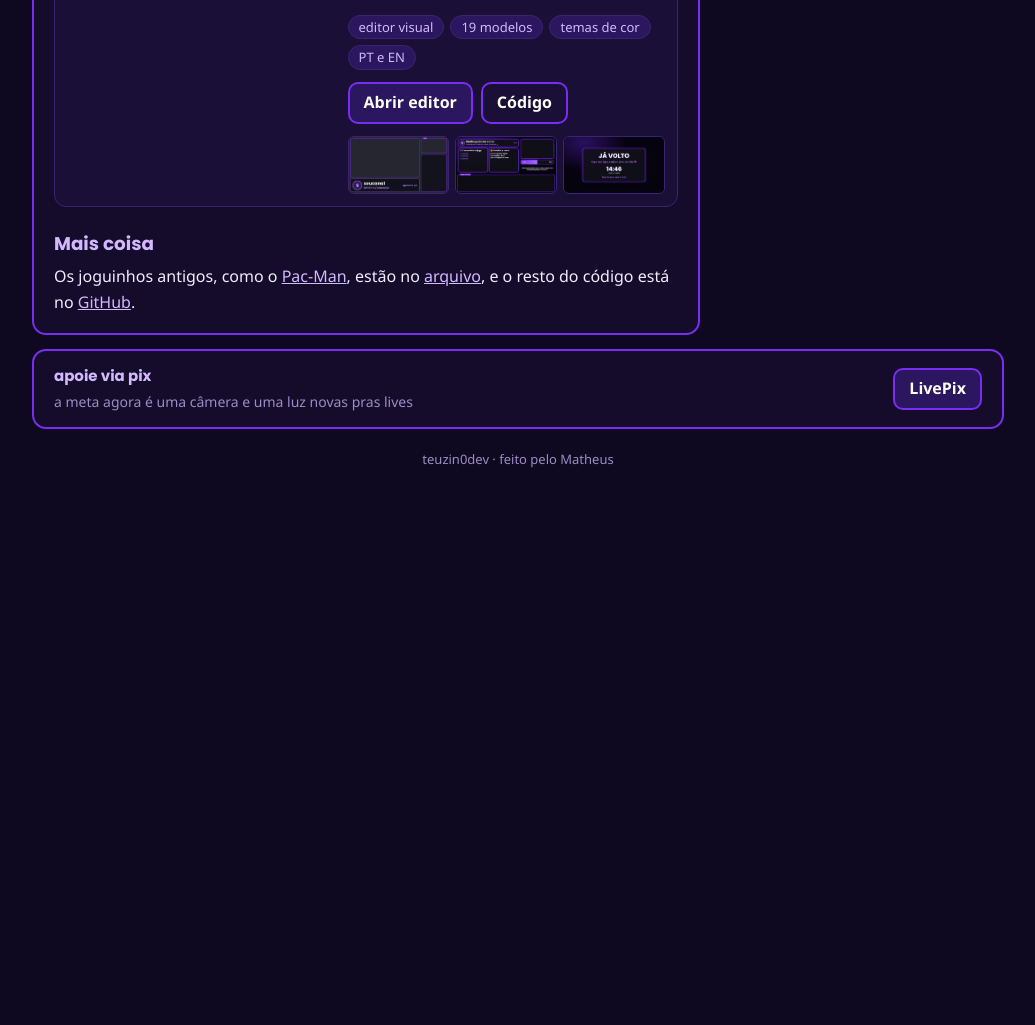
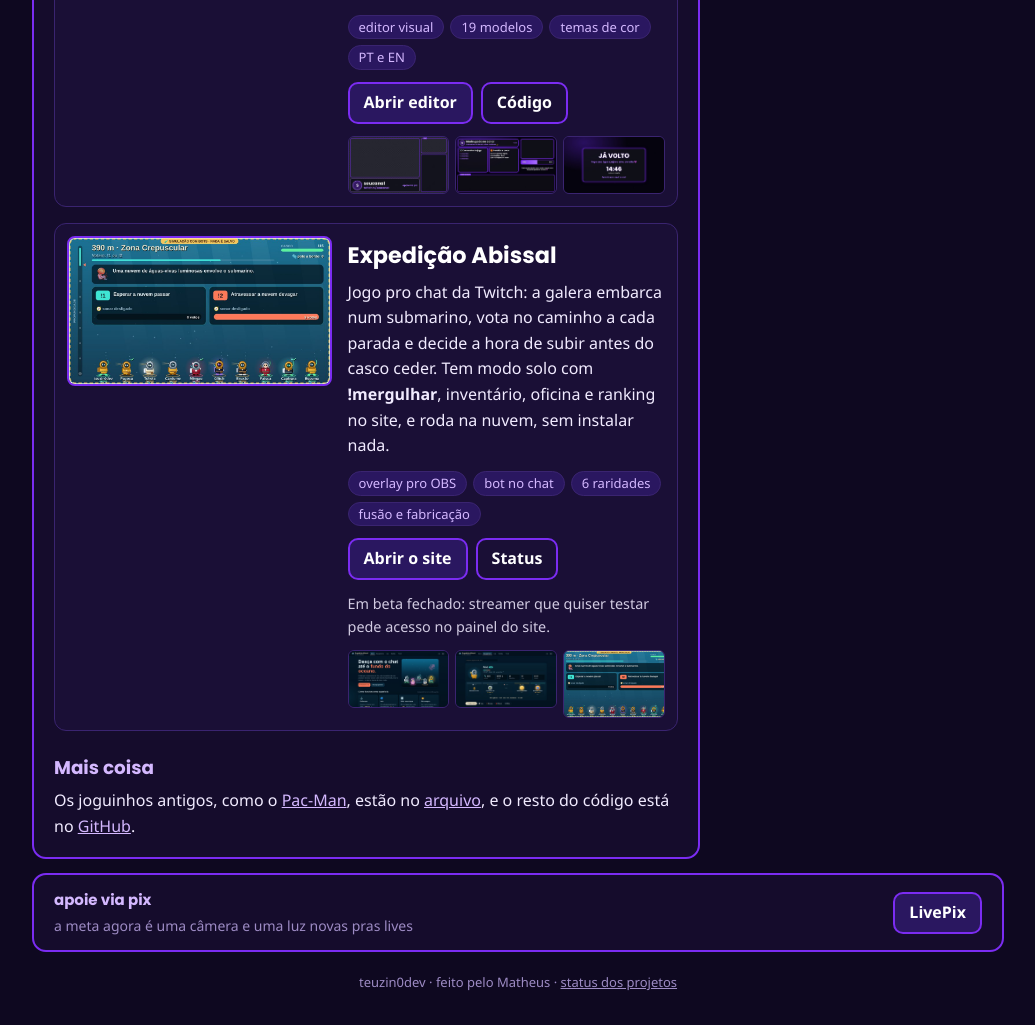
Before and after one commit to dieguesmosken/dieguesmosken.github.io, a PHP site: page /projetos.html in a window 1280 px wide. Shown: the part 795-1820 px from the top of the page, without its empty margins (122-1157 px from the left). Before the commit the page ends 1263 px from the top, so only its background shows below. Run offline with PHP 8.4, Linux system fonts and the light colour scheme.

Commit message:
Expedição Abissal nos projetos e link da página de status no rodapé
Co-Authored-By: Claude Opus 5.5 <noreply@anthropic.com>
Claude-Session: https://claude.ai/code/session_01Tjkhxz1NPZ8e4VAtNpyTAG

```diff
--- a/index.html
+++ b/index.html
@@ -10,7 +10,7 @@
 <meta property="og:image" content="https://www.teuzin.com.br/assets/Img/teyo.png">
 <link rel="icon" href="assets/Img/teyo-icon.png">
 <link rel="preconnect" href="https://fonts.googleapis.com"><link rel="preconnect" href="https://fonts.gstatic.com" crossorigin><link href="https://fonts.googleapis.com/css2?family=Poppins:wght@600;700;800&display=swap" rel="stylesheet">
-<link rel="stylesheet" href="style.css?v=5">
+<link rel="stylesheet" href="style.css?v=6">
 </head>
 <body>
 <div class="pagina">
@@ -30,6 +30,7 @@
 <div class="destaque">
 <a href="https://www.teuzin.com.br/TeuzinBetterChat/config-chat.html"><img src="assets/Img/projetos/chat-demo.jpg" alt="Chat pro OBS" loading="lazy"><span><b>TeuzinBetterChat</b><small>chat bonito pro OBS, com fotos</small></span></a>
 <a href="https://www.teuzin.com.br/OverlayKit/editor.html"><img src="assets/Img/projetos/overlaykit-jogo.jpg" alt="Overlay editável" loading="lazy"><span><b>OverlayKit</b><small>monte seu overlay arrastando</small></span></a>
+<a href="https://expedicao-abissal.vercel.app"><img src="assets/Img/projetos/expedicao-demo.jpg" alt="Expedição Abissal no overlay da live" loading="lazy"><span><b>Expedição Abissal</b><small>jogo de submarino pro chat da live</small></span></a>
 </div>
 <p style="margin-top:10px"><a href="projetos.html">ver todos os projetos →</a></p>
 <h2>Explorar</h2>
@@ -57,7 +58,7 @@
 <div><b>apoie via pix</b><br><span>a meta agora é uma câmera e uma luz novas pras lives</span></div>
 <a class="btn" href="https://livepix.gg/teuzin0dev">LivePix</a>
 </footer>
-<p class="rodape">teuzin0dev · feito pelo Matheus</p>
+<p class="rodape">teuzin0dev · feito pelo Matheus · <a href="https://teuzin0dev.statuspage.io">status dos projetos</a></p>
 </div>
 
 </body>
--- a/lives.html
+++ b/lives.html
@@ -10,7 +10,7 @@
 <meta property="og:image" content="https://www.teuzin.com.br/assets/Img/teyo.png">
 <link rel="icon" href="assets/Img/teyo-icon.png">
 <link rel="preconnect" href="https://fonts.googleapis.com"><link rel="preconnect" href="https://fonts.gstatic.com" crossorigin><link href="https://fonts.googleapis.com/css2?family=Poppins:wght@600;700;800&display=swap" rel="stylesheet">
-<link rel="stylesheet" href="style.css?v=5">
+<link rel="stylesheet" href="style.css?v=6">
 </head>
 <body>
 <div class="pagina">
@@ -47,7 +47,7 @@
 <div><b>apoie via pix</b><br><span>a meta agora é uma câmera e uma luz novas pras lives</span></div>
 <a class="btn" href="https://livepix.gg/teuzin0dev">LivePix</a>
 </footer>
-<p class="rodape">teuzin0dev · feito pelo Matheus</p>
+<p class="rodape">teuzin0dev · feito pelo Matheus · <a href="https://teuzin0dev.statuspage.io">status dos projetos</a></p>
 </div>
 
 </body>
--- a/programacao.html
+++ b/programacao.html
@@ -10,7 +10,7 @@
 <meta property="og:image" content="https://www.teuzin.com.br/assets/Img/teyo.png">
 <link rel="icon" href="assets/Img/teyo-icon.png">
 <link rel="preconnect" href="https://fonts.googleapis.com"><link rel="preconnect" href="https://fonts.gstatic.com" crossorigin><link href="https://fonts.googleapis.com/css2?family=Poppins:wght@600;700;800&display=swap" rel="stylesheet">
-<link rel="stylesheet" href="style.css?v=5">
+<link rel="stylesheet" href="style.css?v=6">
 </head>
 <body>
 <div class="pagina">
@@ -48,7 +48,7 @@
 <div><b>apoie via pix</b><br><span>a meta agora é uma câmera e uma luz novas pras lives</span></div>
 <a class="btn" href="https://livepix.gg/teuzin0dev">LivePix</a>
 </footer>
-<p class="rodape">teuzin0dev · feito pelo Matheus</p>
+<p class="rodape">teuzin0dev · feito pelo Matheus · <a href="https://teuzin0dev.statuspage.io">status dos projetos</a></p>
 </div>
 <script>
 fetch('https://api.github.com/users/dieguesmosken/repos?sort=pushed&per_page=14')
--- a/projetos.html
+++ b/projetos.html
@@ -4,13 +4,13 @@
 <meta charset="UTF-8">
 <meta name="viewport" content="width=device-width, initial-scale=1.0">
 <title>Projetos · teuzin0dev</title>
-<meta name="description" content="Projetos do teuzin0dev: TeuzinBetterChat e OverlayKit, ferramentas gratuitas pra quem faz live.">
+<meta name="description" content="Projetos do teuzin0dev: TeuzinBetterChat, OverlayKit e o jogo Expedição Abissal, feitos pra quem faz live.">
 <meta property="og:title" content="Programação · teuzin0dev">
 <meta property="og:description" content="Ferramentas gratuitas pra streamers: chat pro OBS e overlay editável.">
 <meta property="og:image" content="https://www.teuzin.com.br/assets/Img/teyo.png">
 <link rel="icon" href="assets/Img/teyo-icon.png">
 <link rel="preconnect" href="https://fonts.googleapis.com"><link rel="preconnect" href="https://fonts.gstatic.com" crossorigin><link href="https://fonts.googleapis.com/css2?family=Poppins:wght@600;700;800&display=swap" rel="stylesheet">
-<link rel="stylesheet" href="style.css?v=5">
+<link rel="stylesheet" href="style.css?v=6">
 </head>
 <body>
 <div class="pagina">
@@ -45,6 +45,18 @@
 </div>
 </article>
 
+<article class="proj">
+<a class="shot" href="https://expedicao-abissal.vercel.app"><img src="assets/Img/projetos/expedicao-overlay.jpg" alt="Overlay da Expedição Abissal com a tripulação votando" loading="lazy"></a>
+<div class="info">
+<h2>Expedição Abissal</h2>
+<p>Jogo pro chat da Twitch: a galera embarca num submarino, vota no caminho a cada parada e decide a hora de subir antes do casco ceder. Tem modo solo com <b>!mergulhar</b>, inventário, oficina e ranking no site, e roda na nuvem, sem instalar nada.</p>
+<ul class="tags"><li>overlay pro OBS</li><li>bot no chat</li><li>6 raridades</li><li>fusão e fabricação</li></ul>
+<p class="acoes"><a class="btn" href="https://expedicao-abissal.vercel.app">Abrir o site</a> <a class="btn sec" href="https://teuzin0dev.statuspage.io">Status</a></p>
+<p style="font-size:.9rem;opacity:.85">Em beta fechado: streamer que quiser testar pede acesso no painel do site.</p>
+<div class="mini"><img src="assets/Img/projetos/expedicao-site.jpg" alt="Página inicial do site do jogo" loading="lazy"><img src="assets/Img/projetos/expedicao-inventario.jpg" alt="Inventário com equipamentos" loading="lazy"><img src="assets/Img/projetos/expedicao-demo.jpg" alt="Tripulação no overlay" loading="lazy"></div>
+</div>
+</article>
+
 <h2>Mais coisa</h2>
 <p>Os joguinhos antigos, como o <a href="archive/jogos/PACMAN-JS/index.html">Pac-Man</a>, estão no <a href="archive/index.html">arquivo</a>, e o resto do código está no <a href="https://github.com/dieguesmosken">GitHub</a>.</p>
 </main>
@@ -65,5 +77,5 @@
 <div><b>apoie via pix</b><br><span>a meta agora é uma câmera e uma luz novas pras lives</span></div>
 <a class="btn" href="https://livepix.gg/teuzin0dev">LivePix</a>
 </footer>
-<p class="rodape">teuzin0dev · feito pelo Matheus</p>
+<p class="rodape">teuzin0dev · feito pelo Matheus · <a href="https://teuzin0dev.statuspage.io">status dos projetos</a></p>
 </div>
--- a/sobre.html
+++ b/sobre.html
@@ -10,7 +10,7 @@
 <meta property="og:image" content="https://www.teuzin.com.br/assets/Img/teyo.png">
 <link rel="icon" href="assets/Img/teyo-icon.png">
 <link rel="preconnect" href="https://fonts.googleapis.com"><link rel="preconnect" href="https://fonts.gstatic.com" crossorigin><link href="https://fonts.googleapis.com/css2?family=Poppins:wght@600;700;800&display=swap" rel="stylesheet">
-<link rel="stylesheet" href="style.css?v=5">
+<link rel="stylesheet" href="style.css?v=6">
 </head>
 <body>
 <div class="pagina">
@@ -50,7 +50,7 @@
 <div><b>apoie via pix</b><br><span>a meta agora é uma câmera e uma luz novas pras lives</span></div>
 <a class="btn" href="https://livepix.gg/teuzin0dev">LivePix</a>
 </footer>
-<p class="rodape">teuzin0dev · feito pelo Matheus</p>
+<p class="rodape">teuzin0dev · feito pelo Matheus · <a href="https://teuzin0dev.statuspage.io">status dos projetos</a></p>
 </div>
 
 </body>
--- a/style.css
+++ b/style.css
@@ -85,7 +85,7 @@ dd{margin:0}
 .btn.sec:hover{background:var(--borda)}
 .mini{display:grid;grid-template-columns:repeat(3,1fr);gap:6px;margin-top:10px}
 .mini img{width:100%;height:auto;display:block;border-radius:6px;border:1px solid #3a2470}
-.destaque{display:grid;gap:10px;grid-template-columns:1fr 1fr;margin:14px 0 4px}
+.destaque{display:grid;gap:10px;grid-template-columns:repeat(auto-fit,minmax(190px,1fr));margin:14px 0 4px}
 .destaque a{display:block;text-decoration:none;color:var(--texto);border:1px solid #3a2470;border-radius:10px;background:#1a0f36;overflow:hidden}
 .destaque a:hover{border-color:var(--lilas)}
 .destaque img{display:block;width:100%;height:auto}
@@ -93,3 +93,4 @@ dd{margin:0}
 .destaque b{display:block;color:var(--claro)}
 .destaque small{color:var(--apagado)}
 @media(max-width:760px){.proj{grid-template-columns:1fr}.destaque{grid-template-columns:1fr}}
+.rodape a{color:var(--apagado)}
```
Also changed, not shown: assets/Img/projetos/expedicao-demo.jpg (added), assets/Img/projetos/expedicao-inventario.jpg (added), assets/Img/projetos/expedicao-overlay.jpg (added), assets/Img/projetos/expedicao-site.jpg (added).
